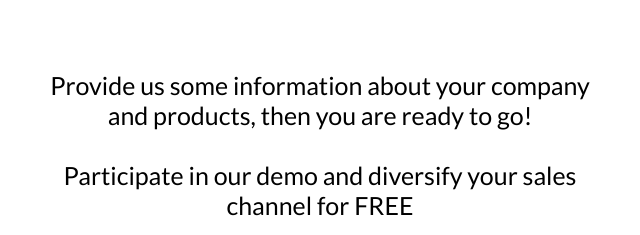
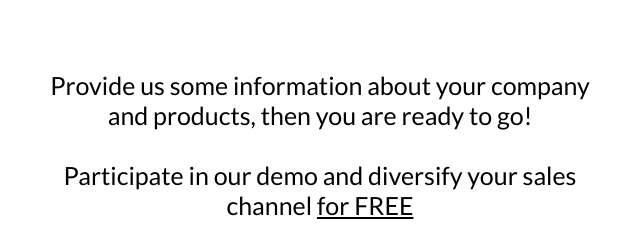
Before and after one commit to deukhyunku/findylanding, a plain HTML site: page index.html in a window 1280 px wide. Shown: the part 1555-1790 px from the top of the page, 320-960 px from the left. Drawn offline with Linux system fonts and the light colour scheme.

Commit message:
Update index.html

```diff
--- a/index.html
+++ b/index.html
@@ -131,7 +131,7 @@
        <p align="center"; class="head-line";>
        Provide us some information about your company and products,
        then you are ready to go! <br><br>
-       Participate in our demo and diversify your sales channel for FREE<br>
+       Participate in our demo and diversify your sales channel <u>for FREE</u><br>
        </p>
        <form action="subscribe.php" method="post" id="postcontent">
 	    				<input type="email" name="email" class="form-control" placeholder="Enter Your E-mail Address" required />
```
